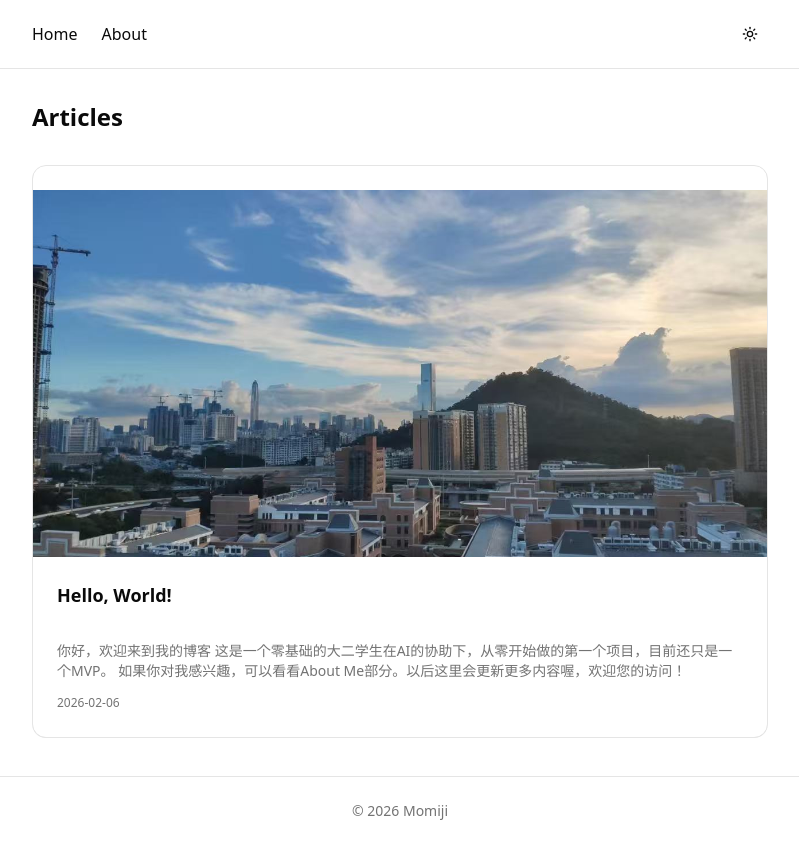
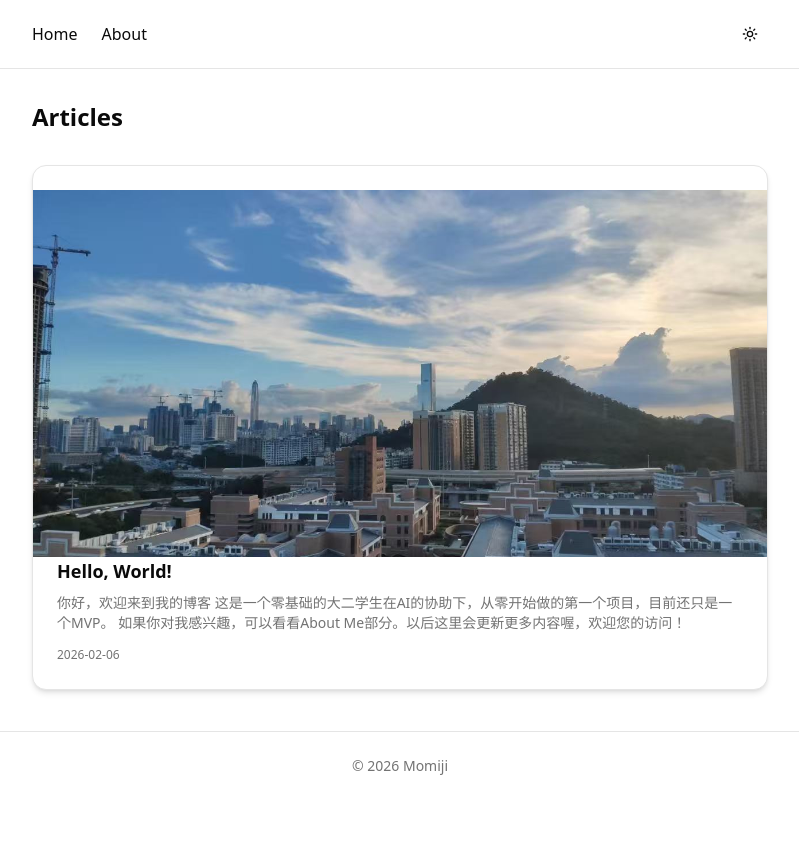
Before and after one commit to momijiee/blog-for-momiji, a Next.js app: page / in a window 1280 px wide. Shown: the whole page, without its empty margins (240-1039 px from the left). After the commit the page ends 800 px from the top, so only its background shows below. Built offline with nearby package versions, Linux system fonts and the light colour scheme.

Commit message:
card visual effect

```diff
--- a/components/ui/animated-post-card.tsx
+++ b/components/ui/animated-post-card.tsx
@@ -8,14 +8,6 @@ import Image from "next/image";
 
 interface AnimatedPostCardProps{
     children: Post
-}
-
-const cardVariants = {
-    hover: {
-        y: -6,
-        boxShadow: "0 20px 25px -5px rgb(0 0 0 / 0.1), 0 10px 10px -5px rgb(0 0 0 / 0.04)"
-    },
-    tap: { scale: 0.98 }
 }
 
 function getPreviewText(content: string) {
@@ -29,18 +21,28 @@ function getPreviewText(content: string) {
     .trim();
 }
 
+const cardVariants = {
+    hover: { y: -6 },
+    tap: { scale: 0.98 }
+}
+
+
 export function AnimatedPostCard({ children }:AnimatedPostCardProps) {
     return(
         <Link href={`/blog/${children.slug}`}>
             <motion.div
-                  className="overflow-hidden rounded-xl inline-block"
                   variants={cardVariants}
                   whileHover="hover"
                   whileTap="tap"
                   transition={{ type: "spring", stiffness: 300, damping: 30}}
             >
-            <Card className="overflow-hidden cursor-pointer transition-colors">
-
+              <Card className="
+                overflow-hidden rounded-xl inline-block
+                transition-shadow shadow-md
+                hover:shadow-xl
+                dark:ring-1 ring-white/10
+                dark:hover:ring-white/30
+              ">
                 {children.image && (
                   <div className="relative aspect-[2/1] w-full">
                     <Image
```
Also changed, not shown: 1 other file (tests, documents, lock files or other folders). Lines whose indentation alone changed are shown as unchanged.
